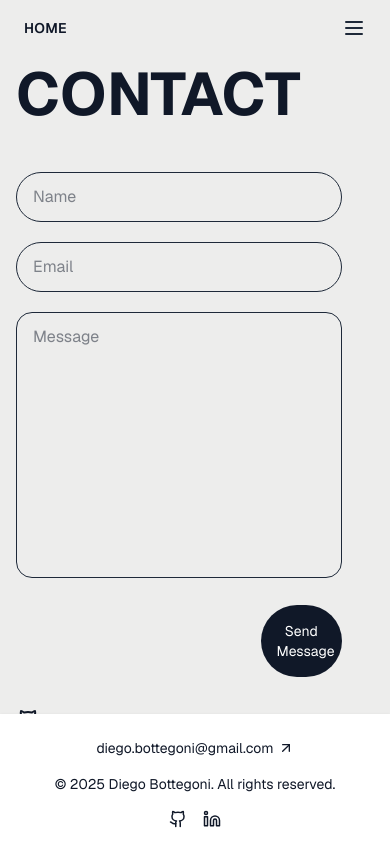
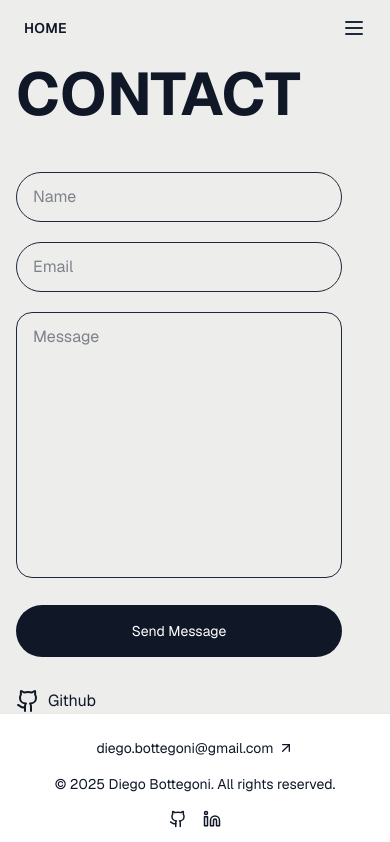
Before and after one commit to DiegoBottegoni/diegobottegoni.github.io, a React (Vite) app: page /contact in a window 390 px wide. Shown: the top 842 px of the page. Built offline with nearby package versions, Linux system fonts and the light colour scheme.

Commit message:
contact button responsive setup

```diff
--- a/src/components/ContactForm.tsx
+++ b/src/components/ContactForm.tsx
@@ -68,13 +68,13 @@ const ContactForm = () => {
 
                 {/* 🔒 Evitar CAPTCHA */}
                 <input type="hidden" name="_captcha" value="false" />
-                <div className='flex justify-end'>
+                <div className='flex md:justify-end'>
 
                     <button
                         type="submit"
                         disabled={loading}
                         // className="w-full bg-gray-900 text-white py-3 rounded-full hover:bg-gray-800 transition text-lg font-medium disabled:opacity-60"
-                        className='default-button w-1/4 rounded-full py-4'
+                        className='default-button w-full md:w-1/4 rounded-4xl md:rounded-full py-4'
                     >
                         {loading ? 'Sending...' : 'Send Message'}
                     </button>
--- a/src/presentation/pages/Contact/ContactPage.tsx
+++ b/src/presentation/pages/Contact/ContactPage.tsx
@@ -13,8 +13,8 @@ const ContactPage = () => {
             </div>
             {/* Main */}
             <main className="flex-grow px-4 lg:px-20 lg:overflow-hidden pt-16 pb-32 lg:pb-20 flex items-center">
+                <div className="w-full max-w-screen-xl flex flex-col gap-8 lg:grid lg:grid-cols-5 lg:grid-rows-6 lg:gap-4 mx-auto">
 
-                <div className="w-full max-w-screen-xl flex flex-col gap-8 lg:grid lg:grid-cols-5 lg:grid-rows-6 lg:gap-4 mx-auto">
                     {/* Título - primero en mobile */}
                     <div className="order-1 lg:order-none lg:col-span-2 lg:col-start-1 lg:row-start-1 flex items-end">
                         <h1 className="text-6xl font-bold pb-4 lg:pl-8">CONTACT</h1>
```
